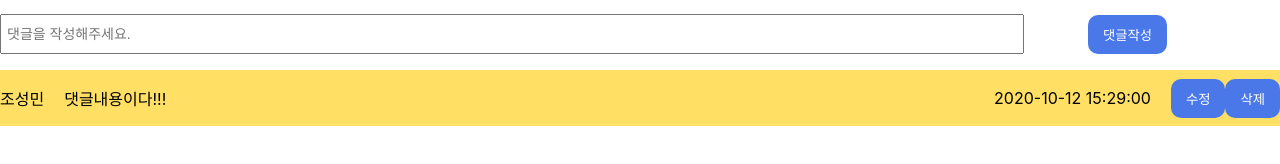
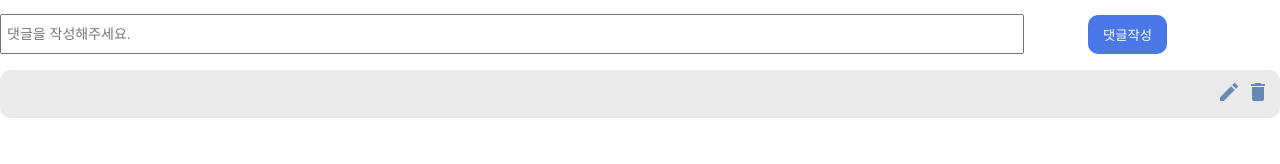
Before and after one commit to developer-asher/dog-daily-schedule, a React (Create React App) app: page /detail in a window 1280 px wide. Shown: the part 598-762 px from the top of the page. Built offline with nearby package versions, Linux system fonts and the light colour scheme.

Commit message:
추가- 댓글

```diff
--- a/src/components/Comment.jsx
+++ b/src/components/Comment.jsx
@@ -1,9 +1,11 @@
 import React from 'react';
 import styled from 'styled-components';
+import DeleteIcon from '@mui/icons-material/Delete';
+import EditIcon from '@mui/icons-material/Edit';
 
 import ButtonEle from '../elements/ButtonEle';
 
-const Comment = ({ children, ...rest }) => {
+const Comment = ({ id, username, comment, date }) => {
   // 이벤트 위임
   const handleComment = e => {
     e.preventDefault();
@@ -23,34 +25,60 @@ const Comment = ({ children, ...rest }) => {
   return (
     <CommentBox>
       <div>
-        <span>조성민</span>
-        <p>댓글내용이다!!!</p>
+        <Name>{username}</Name>
+        <ButtonsWrap onClick={handleComment}>
+          <ButtonEle>
+            <EditIcon />
+          </ButtonEle>
+          <ButtonEle>
+            <DeleteIcon />
+          </ButtonEle>
+        </ButtonsWrap>
       </div>
-      <div>
-        <span>2020-10-12 15:29:00</span>
-        <div onClick={handleComment}>
-          <ButtonEle>수정</ButtonEle>
-          <ButtonEle>삭제</ButtonEle>
-        </div>
-      </div>
+      <Desc>{comment}</Desc>
+      <Date>{date}</Date>
     </CommentBox>
   );
 };
 
 const CommentBox = styled.li`
-  display: flex;
-  align-items: center;
-  justify-content: space-between;
-  width: 100%;
-  background-color: #ffe065;
+  margin-bottom: 5px;
+  border-radius: 10px;
+  padding: 10px;
+  list-style: none;
+  background-color: #eaeaea;
 
   & > div {
     display: flex;
     align-items: center;
+    width: 100%;
+  }
+`;
 
-    & > span {
-      margin-right: 20px;
+const Name = styled.span`
+  margin-right: 10px;
+  flex-grow: 1;
+`;
+const Desc = styled.p`
+  margin: 0;
+  flex-grow: 4;
+`;
+const Date = styled.span`
+  font-size: 12px;
+`;
+const ButtonsWrap = styled.div`
+  & > button {
+    border-radius: 0;
+    padding: 0;
+    background-color: transparent;
+    color: #6889b6;
+
+    &:hover {
+      background-color: transparent;
     }
+  }
+  & > button:first-child {
+    margin-right: 5px;
   }
 `;
 
```
Also changed, not shown: src/components/CommentInput.jsx (added, +82 -0 lines), src/components/CommentList.jsx (added, +59 -0 lines).
